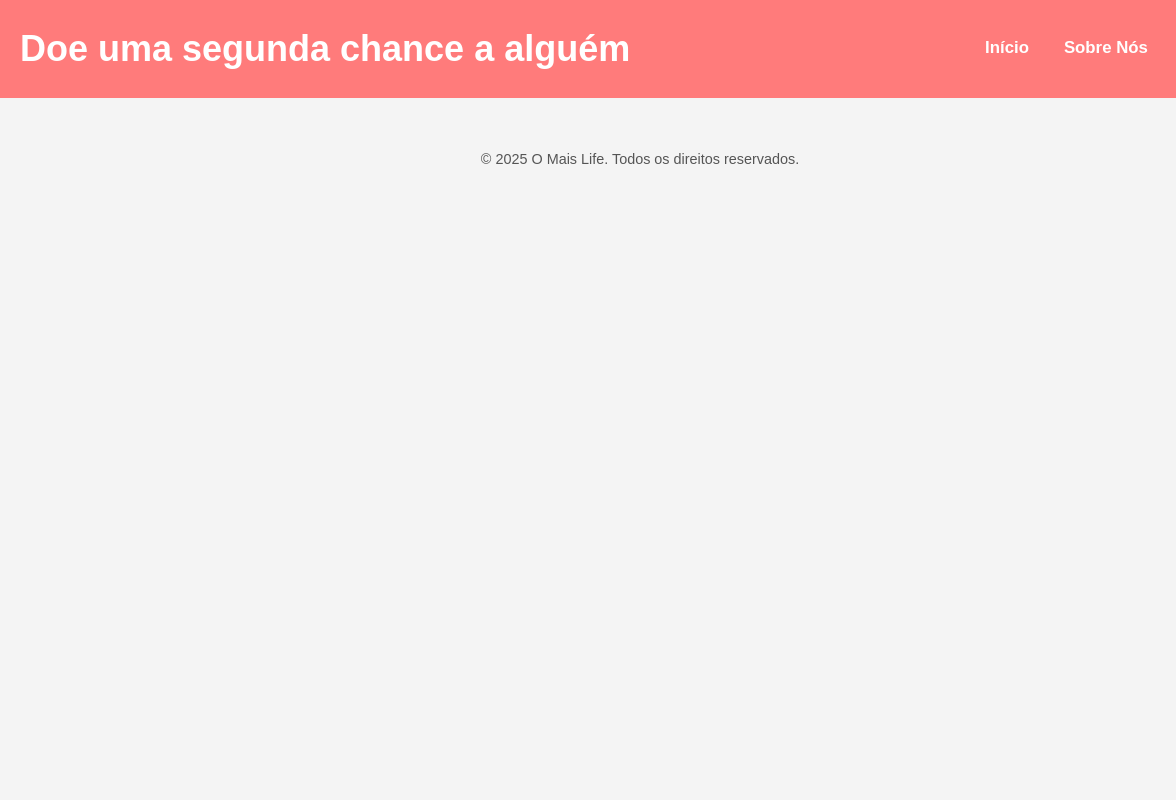
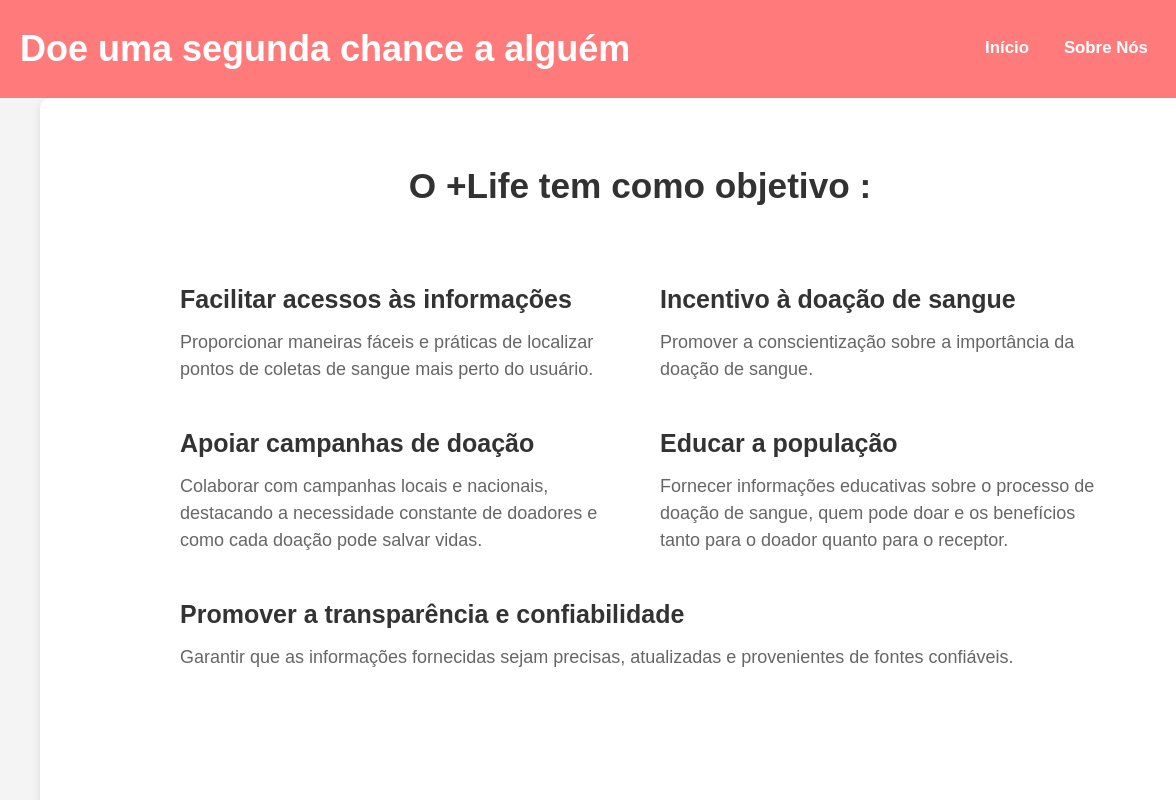
Before and after one commit to Muraups/Project_extension, a plain HTML site: page tst/objetivo.html in a window 1280 px wide. Shown: the top 800 px of the page, 0-1176 px from the left. Drawn offline with Linux system fonts and the light colour scheme.

Commit message:
Doe Sangue v3

```diff
--- a/tst/objetivo.html
+++ b/tst/objetivo.html
@@ -17,9 +17,41 @@
         </div>
     </header>
 
+    <section class="conteudo">
+        <h1>O +Life tem como objetivo :</h1>
+
+        <div class="objetivos">
+            <div class="objetivo">
+                <h2>Facilitar acessos às informações</h2>
+                <p>Proporcionar maneiras fáceis e práticas de localizar pontos de coletas de sangue mais perto do usuário.</p>
+            </div>
+
+            <div class="objetivo">
+                <h2>Incentivo à doação de sangue</h2>
+                <p>Promover a conscientização sobre a importância da doação de sangue.</p>
+            </div>
+
+            <div class="objetivo">
+                <h2>Apoiar campanhas de doação</h2>
+                <p>Colaborar com campanhas locais e nacionais, destacando a necessidade constante de doadores e como cada doação pode salvar vidas.</p>
+            </div>
+
+            <div class="objetivo">
+                <h2>Educar a população</h2>
+                <p>Fornecer informações educativas sobre o processo de doação de sangue, quem pode doar e os benefícios tanto para o doador quanto para o receptor.</p>
+            </div>
+
+            <div class="objetivo">
+                <h2>Promover a transparência e confiabilidade</h2>
+                <p>Garantir que as informações fornecidas sejam precisas, atualizadas e provenientes de fontes confiáveis.</p>
+            </div>
+        </div>
+    </section>
+
     <footer>
-        <p>&copy; 2025 O Mais Life. Todos os direitos reservados.</p>
+        <p>&copy;O+ Life. Todos os direitos reservados.</p>
     </footer>
+
     <a href="https://www.unifil.br" target="_blank">
         <img src="Logo\unifil.png" alt="Logo" class="logo-flutuante">
     </a>
--- a/tst/style.css
+++ b/tst/style.css
@@ -10,6 +10,18 @@ body {
     color: #333;
     line-height: 1.6;
     text-align: center;
+}
+
+.detail{
+    /* Fixando o tamanho */
+    width: 100vw; /* Mantém o corpo ocupando a largura da tela */
+    min-width: 800px; /* Define um tamanho mínimo para o corpo */
+    max-width: 1200px; /* Define um tamanho máximo */
+
+    /* Fixando a altura da tela */
+    height: 100vh; /* Mantém o body ocupando toda a altura da tela */
+    overflow-x: hidden; /* Impede a rolagem horizontal */
+    margin: 0 auto; /* Centraliza o conteúdo */
 }
 
 /* Cabeçalho */
@@ -65,32 +77,13 @@ header {
     opacity: 1;
 }
 
-/*
-.SobreNos {
-    background-color: #ff7b7b;
-    color: white;
-    border: none;
-    padding: 5px 10px;
-    font-size: 0.7em;
-    margin-top: 20px;
-    border-radius: 5px;
-    cursor: pointer;
-    transition: 0.3s;
-
-}
-
-.SobreNos:hover {
-    background-color: #ffffff;
-}
-*/
-
 /* Seção do projeto */
 .projeto {
     background-color: #ff9999;
     color: white;
     padding: 30px;
     margin: 20px auto;
-    width: 60%;
+    width: 80%;
     border-radius: 10px;
 }
 
@@ -115,14 +108,24 @@ header {
     color: #333;
     padding: 30px;
     margin: 20px auto;
-    width: 60%;
+    width: 80%;
     border-radius: 10px;
     box-shadow: 0px 4px 10px rgba(0, 0, 0, 0.1);
+
+        /* Fixando o tamanho */
+    width: 100vw; /* Mantém o corpo ocupando a largura da tela */
+    min-width: 800px; /* Define um tamanho mínimo para o corpo */
+    max-width: 1200px; /* Define um tamanho máximo */
+
+        /* Fixando a altura da tela */
+    height: 100vh; /* Mantém o body ocupando toda a altura da tela */
+    overflow-x: hidden; /* Impede a rolagem horizontal */
+    margin: 0 auto; /* Centraliza o conteúdo */
 }
 
 .conteudo h1 {
-    font-size: 1.8em;
-    color: #555;
+    font-size: 2.2em;
+    color: #323232;
     margin-bottom: 15px;
     margin-top: 30px;
 }
@@ -168,7 +171,7 @@ footer {
     padding: 20px;
     margin-top: 30px;
     font-size: 0.9em;
-    color: #555;
+    color: #5c5c5c;
 }
 
 .logo-flutuante {
@@ -186,3 +189,43 @@ footer {
 .logo-flutuante:hover {
     opacity: 1; /* Deixa o logo 100% visível ao passar o mouse */
 }
+
+.objetivos {
+    display: flex;
+    flex-wrap: wrap;
+    justify-content: space-between;
+    max-width: 1000px;
+    margin: 0 auto;
+    padding: 20px;
+}
+
+.objetivo {
+    flex: 1 1 45%; /* Define dois itens por linha */
+    min-width: 300px;
+    background-color: transparent; /* Sem fundo */
+    box-shadow: none; /* Sem sombra */
+    padding: 10px;
+    text-align: left; /* Alinhar à esquerda */
+}
+
+.objetivo h2 {
+    font-size: 25px;
+    font-weight: bold;
+    color: #333;
+    margin-left: 10px;
+    margin-right: 10px;
+}
+
+.objetivo p {
+    font-size: 18px;
+    line-height: 1.5;
+    color: #666;
+    margin-left: 10px;
+    margin-right: 10px;
+}
+
+@media (max-width: 768px) {
+    .objetivo {
+        flex: 1 1 45%; /* Um item por linha no mobile */
+    }
+}
```
Also changed, not shown: tst/index.html (line endings or trailing spaces).
